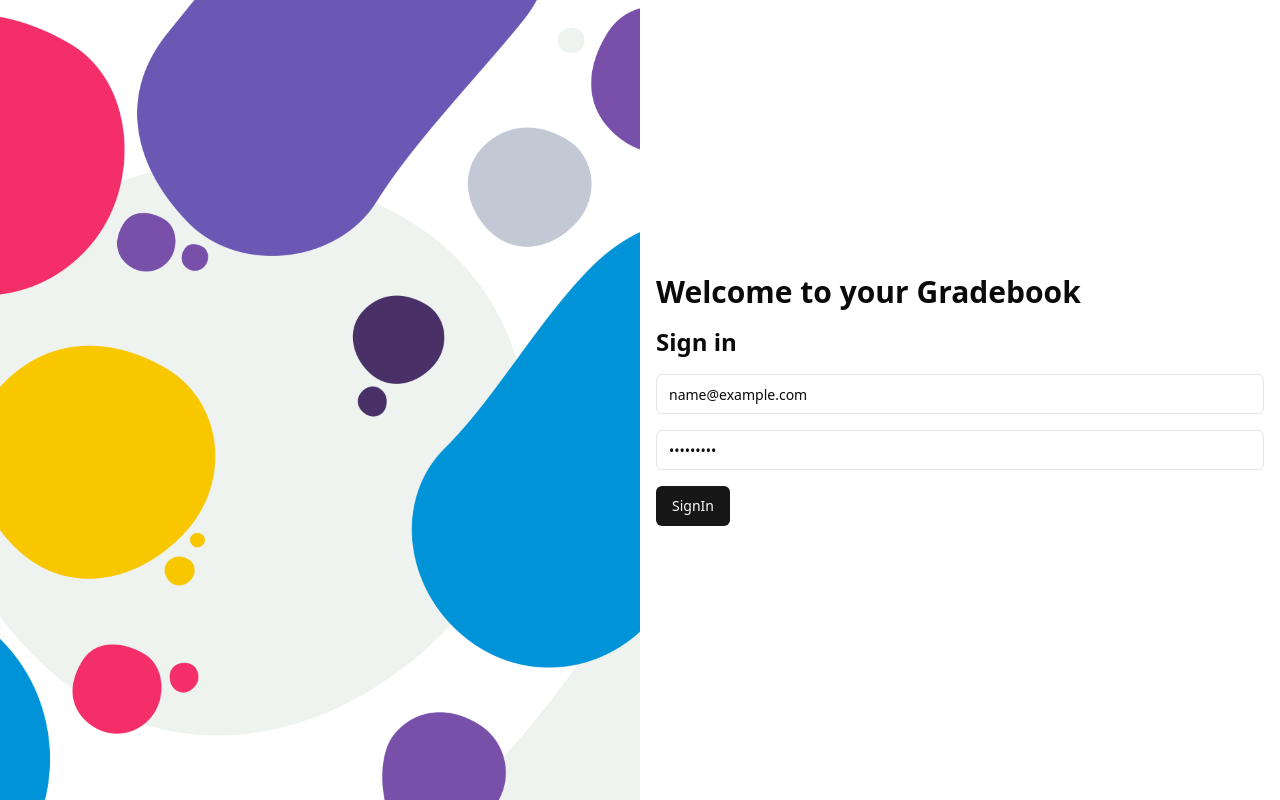
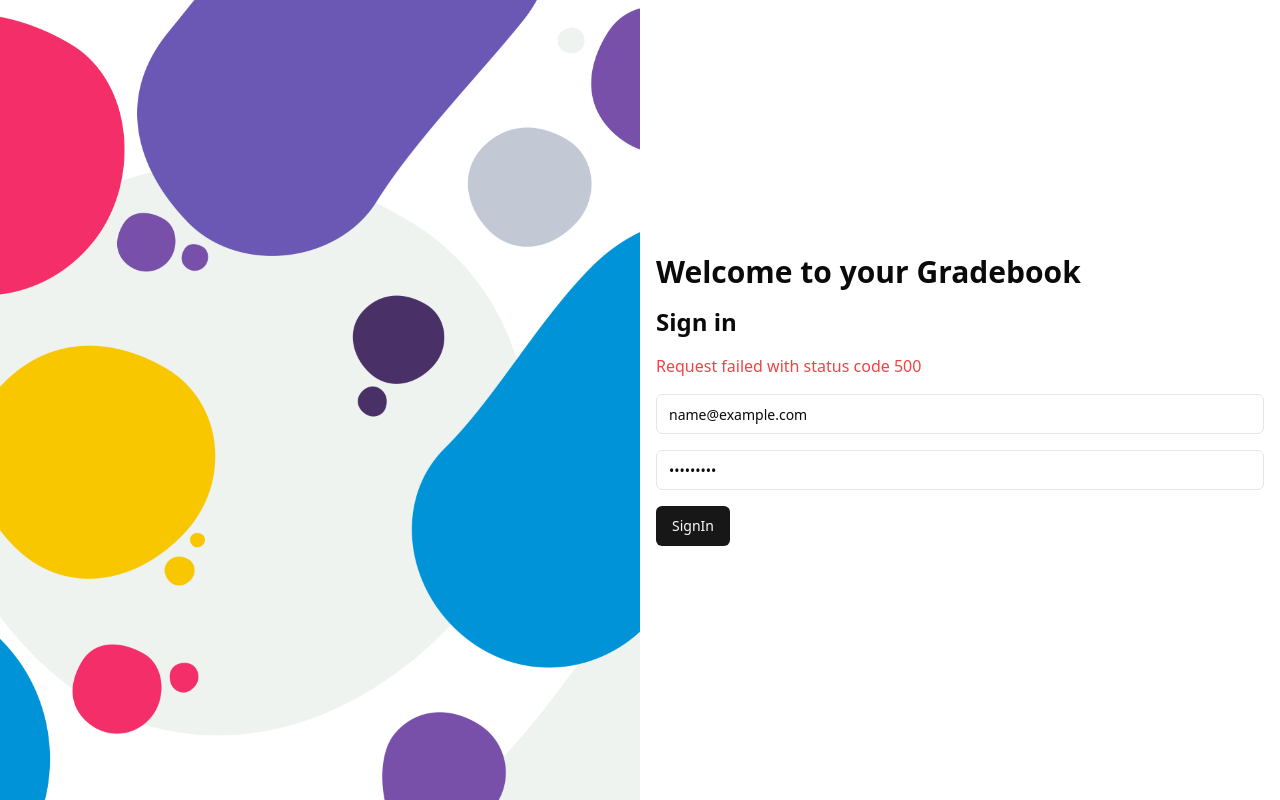
Before and after one commit to platinumpizza29/TheMessCompany, a Next.js app: page /auth/signin in a window 1280 px wide. Both pictures are taken after typing "name@example.com", "Sample123" into the empty fields and a click on the button "SignIn". Built offline with nearby package versions, Linux system fonts and the light colour scheme; no server answers.

Commit message:
Bug Fixes

```diff
--- a/src/app/auth/signin/page.tsx
+++ b/src/app/auth/signin/page.tsx
@@ -14,11 +14,10 @@ import axios from "axios";
 export default function SignInPage() {
   const [email, setEmail] = useState("");
   const [password, setPassword] = useState("");
-  const [error, setError] = useState("");
 
   const router = useRouter()
 
-  const { data, mutate, isPending } = useMutation({
+  const { mutate, isPending, error } = useMutation({
     mutationFn: async () => {
       const response = await axios.post("/api/login", {
         email: email,
@@ -51,7 +50,7 @@ export default function SignInPage() {
         <form className="space-y-4 p-4" onSubmit={handleSubmit}>
           <h1 className="text-3xl font-bold">Welcome to your Gradebook</h1>
           <h1 className="text-2xl font-bold">Sign in</h1>
-          {error && <p className="text-red-500">{error}</p>}
+          {error && <p className="text-red-500">{error.message}</p>}
           <Input
             type="email"
             name="email"
```
